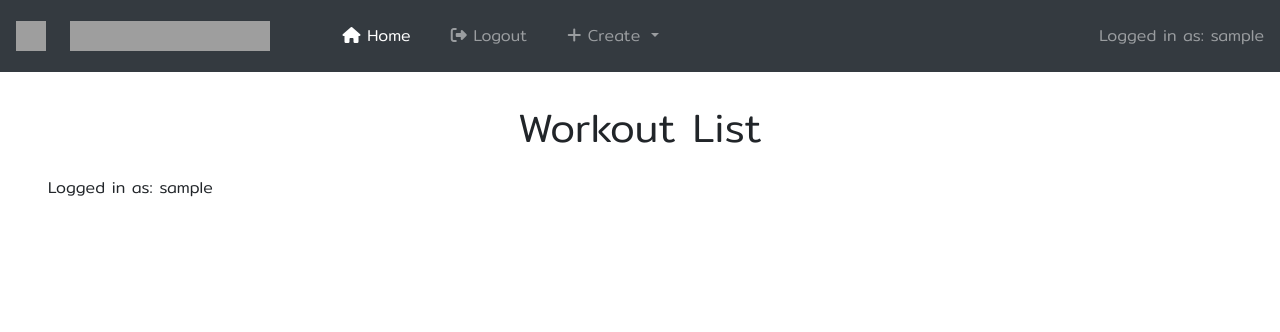
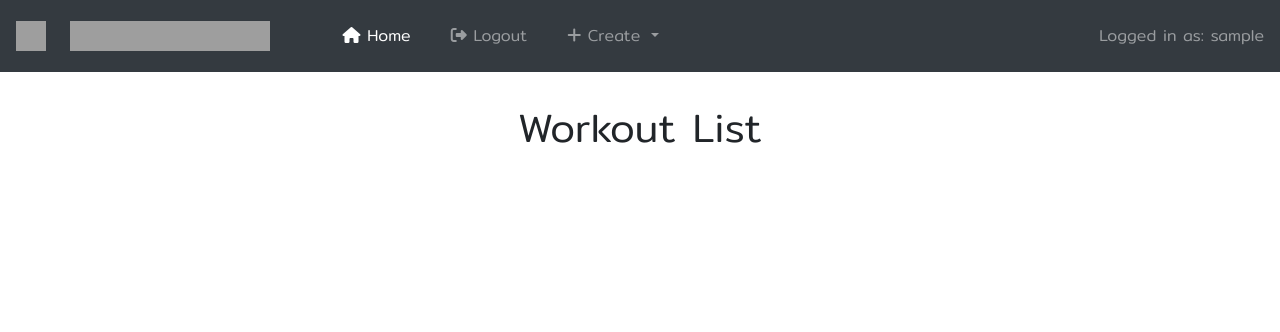
Before and after one commit to Code-Institute-Submissions/MattDunks94-create_workout_app, a Django app: page / in a window 1280 px wide. Shown: the top 332 px of the page. Run offline with Django 3.2, Linux system fonts and the light colour scheme; the visitor is signed in with stand-in values (Sample User, id 1); data that the repository does not hold is empty; some libraries are stand-ins or nearby versions; grey boxes are pictures that could not be loaded.

Commit message:
removed span element displaying users username when logged in.

```diff
--- a/templates/index.html
+++ b/templates/index.html
@@ -3,8 +3,6 @@
 {% block content %}
 
 <h1 class="text-center py-3">Workout List</h1>
-
-<span class="ml-5">Logged in as: {{ user.username }}</span>
 
 <div class="row">
     {% for exercise in exercise_list %}
```
